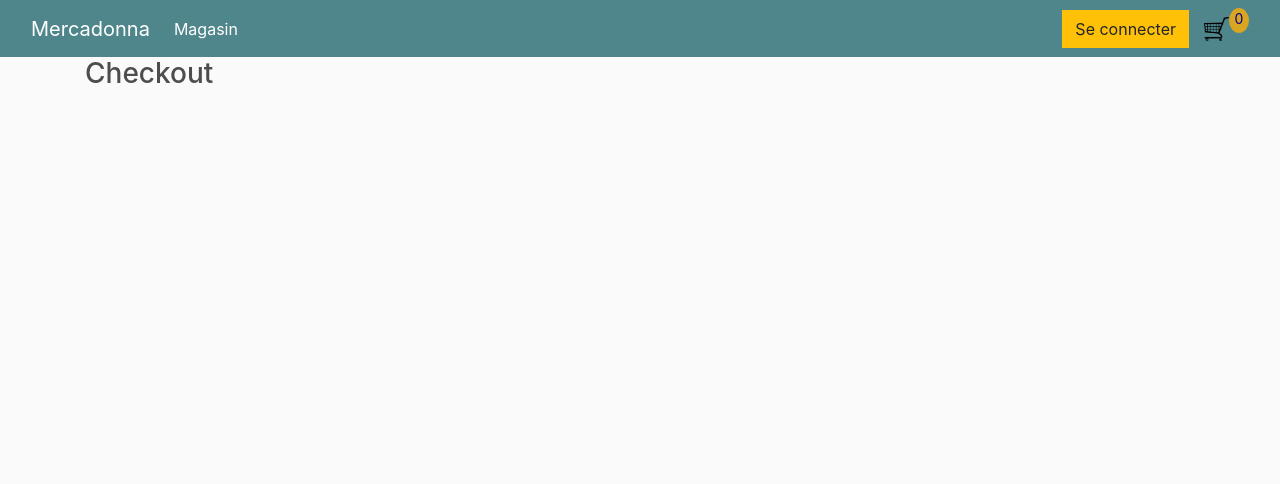
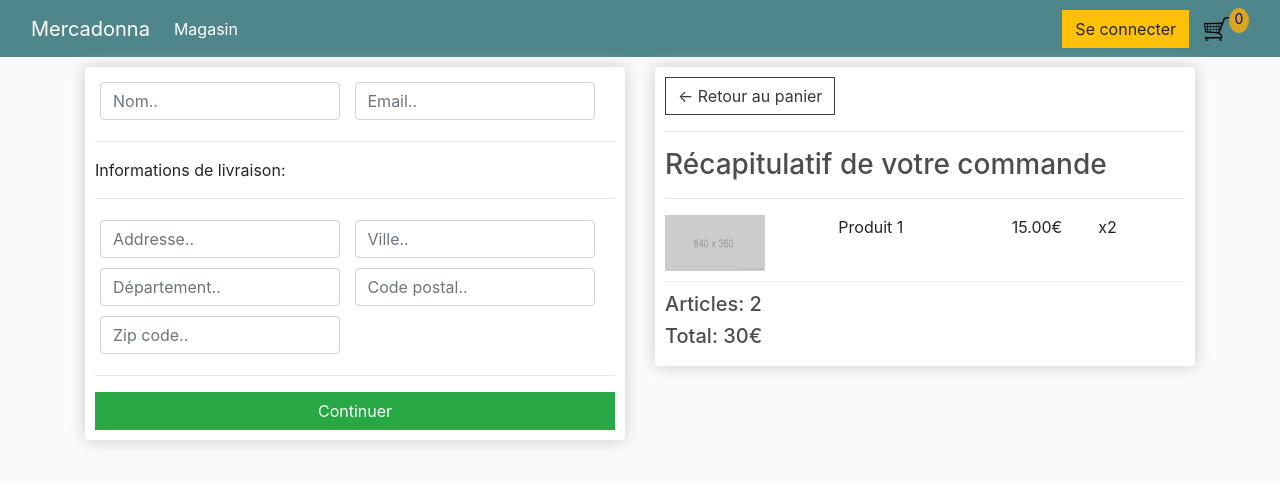
Before and after one commit to Fingerliing/Mercadonna, a Django app: page /checkout/ in a window 1280 px wide. Shown: the top 484 px of the page. Run offline with Django 4.2, Linux system fonts and the light colour scheme.

Commit message:
Payement

```diff
--- a/sales/templates/store/checkout.html
+++ b/sales/templates/store/checkout.html
@@ -1,5 +1,62 @@
 {% extends 'store/index.html' %}
 {% load static %}
 {% block content %}
-<h3>Checkout</h3>
+<div class="row">
+    <div class="col-lg-6">
+        <div class="box-element" id="form-wrapper">
+            <form id="form">
+                <div id="user-info">
+                    <div class="form-field">
+                        <input required class="form-control" type="text" name="name" placeholder="Nom..">
+                    </div>
+                    <div class="form-field">
+                        <input required class="form-control" type="email" name="email" placeholder="Email..">
+                    </div>
+                </div>
+                <div id="shipping-info">
+                    <hr>
+					    <p>Informations de livraison:</p>
+					<hr>
+                    <div class="form-field">
+                        <input class="form-control" type="text" name="address" placeholder="Addresse..">
+                    </div>
+                    <div class="form-field">
+                        <input class="form-control" type="text" name="city" placeholder="Ville..">
+                    </div>
+                    <div class="form-field">
+                        <input class="form-control" type="text" name="state" placeholder="Département..">
+                    </div>
+                    <div class="form-field">
+                        <input class="form-control" type="text" name="zipcode" placeholder="Code postal..">
+                    </div>
+                    <div class="form-field">
+                        <input class="form-control" type="text" name="country" placeholder="Zip code..">
+                    </div>
+                </div>
+                <hr>
+                <input id="form-button" class="btn btn-success btn-block" type="submit" value="Continuer">
+            </form>
+        </div>
+        <br>
+        <div class="box-element hidden" id="payment-info">
+            <small>Options Paypal</small>
+        </div>
+    </div>
+    <div class="col-lg-6">
+        <div class="box-element">
+            <a  class="btn btn-outline-dark" href="{% url 'cart' %}">&#x2190; Retour au panier</a>
+            <hr>
+            <h3>Récapitulatif de votre commande</h3>
+            <hr>
+            <div class="cart-row">
+                <div style="flex:2"><img class="row-image" src="{% static 'images/placeholder.png' %}"></div>
+                <div style="flex:2"><p>Produit 1</p></div>
+                <div style="flex:1"><p>15.00€</p></div>
+                <div style="flex:1"><p>x2</p></div>
+            </div>
+            <h5>Articles:   2</h5>
+            <h5>Total:   30€</h5>
+        </div>
+    </div>
+</div>
 {% endblock content %}
```
